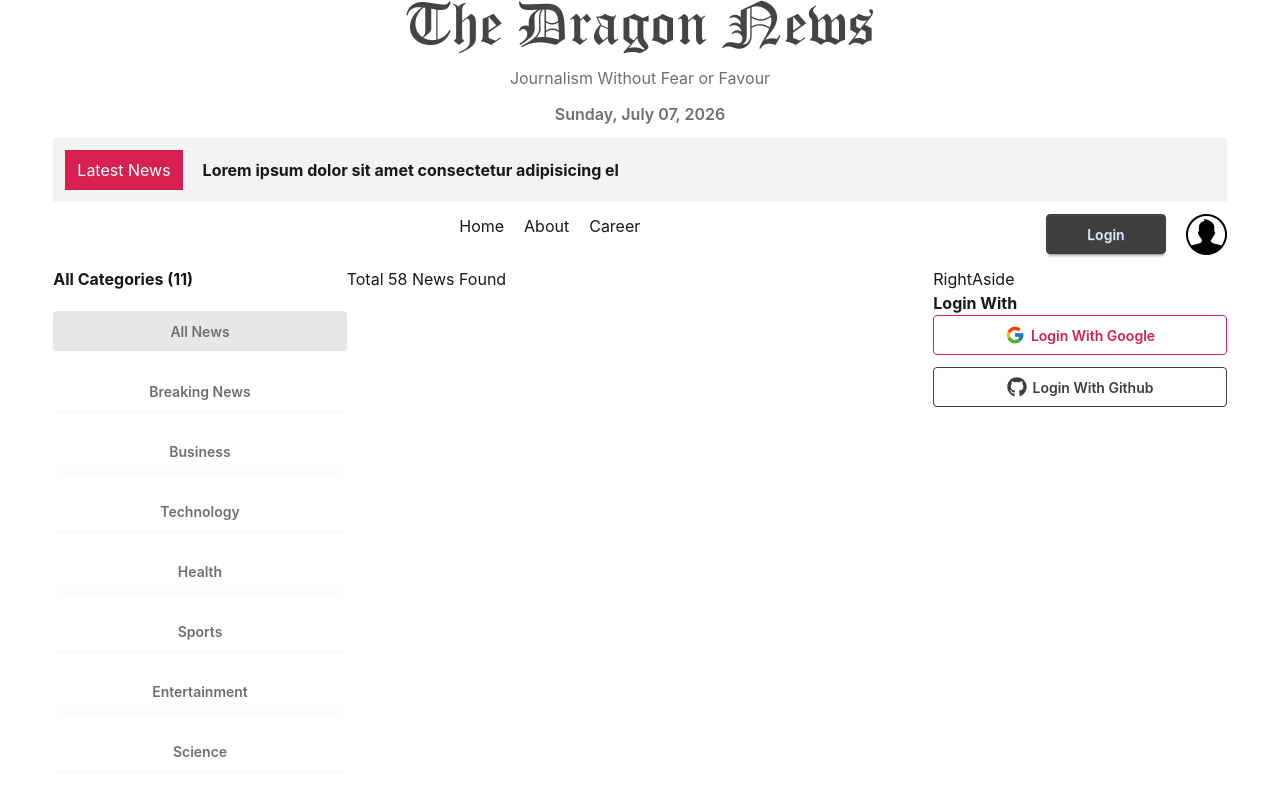
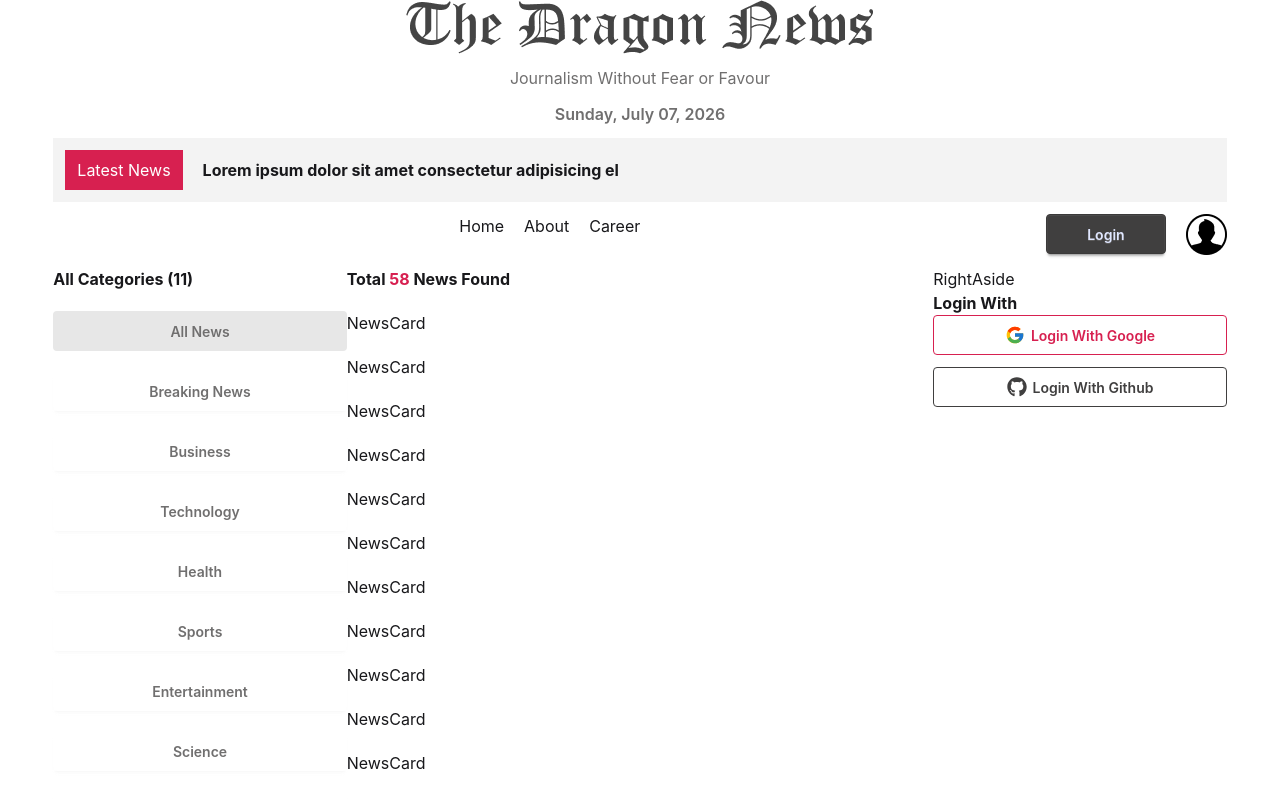
Before and after one commit to alalhosen/dragon-news-update, a React (Vite) app: page /category/0 in a window 1280 px wide. Shown: the top 799 px of the page. Built offline with nearby package versions, Linux system fonts and the light colour scheme.

Commit message:
create NewsCard component

```diff
--- /dev/null
+++ b/src/components/NewsCard.jsx
@@ -0,0 +1,11 @@
+import React from 'react';
+
+const NewsCard = () => {
+    return (
+        <div>
+            NewsCard
+        </div>
+    );
+};
+
+export default NewsCard;
--- a/src/components/pages/CategoryNews.jsx
+++ b/src/components/pages/CategoryNews.jsx
@@ -1,5 +1,6 @@
 import React, { useEffect, useState } from "react";
 import { useLoaderData, useParams } from "react-router";
+import NewsCard from "../NewsCard";
 
 const CategoryNews = () => {
   const { id } = useParams();
@@ -26,8 +27,16 @@ const CategoryNews = () => {
 
   return (
     <div>
-      {/* CategoryNews - {id} */}
-      Total {categoryNews.length} News Found
+      <h2 className="font-bold mb-5">
+        Total <span className="text-secondary">{categoryNews.length}</span> News
+        Found
+      </h2>
+      <div className="grid grid-cols-1 gap-5">
+        {categoryNews.map((news)=>(
+          <NewsCard></NewsCard>
+        ))}
+
+      </div>
     </div>
   );
 };
```
